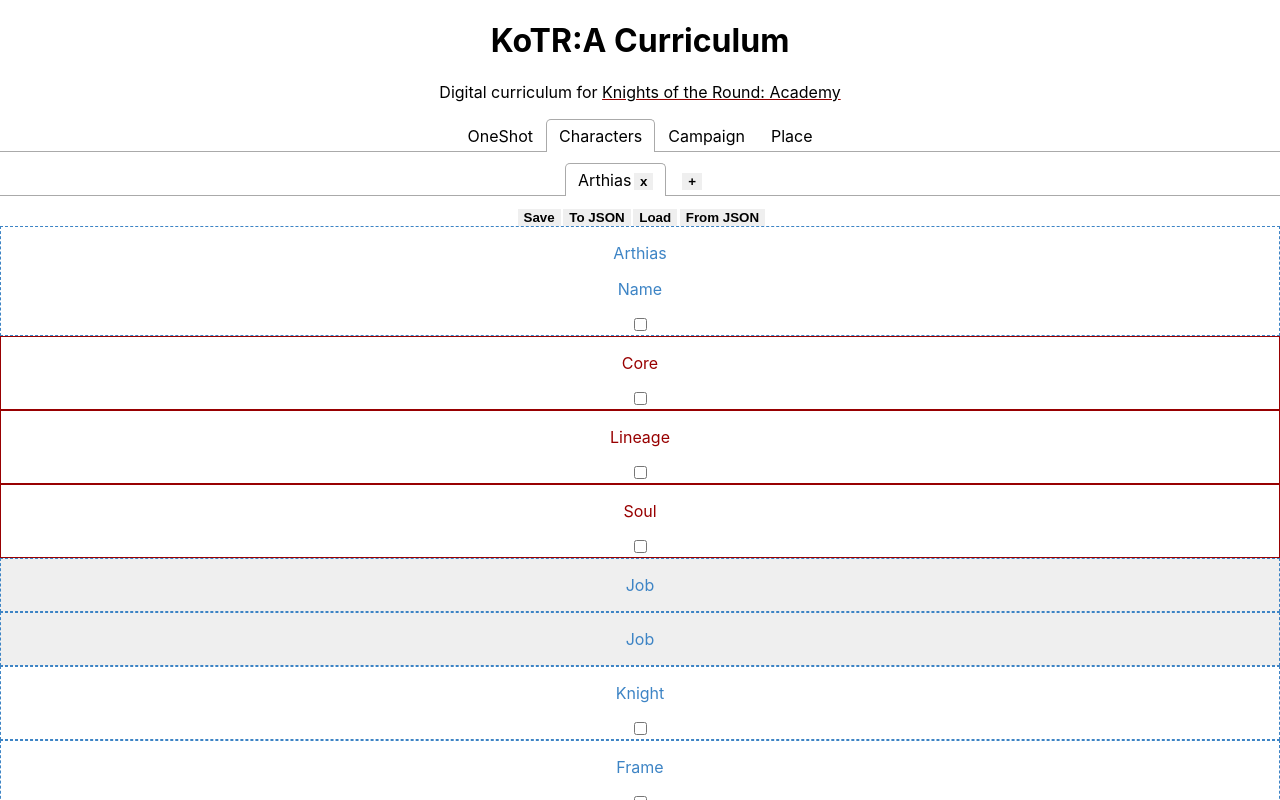
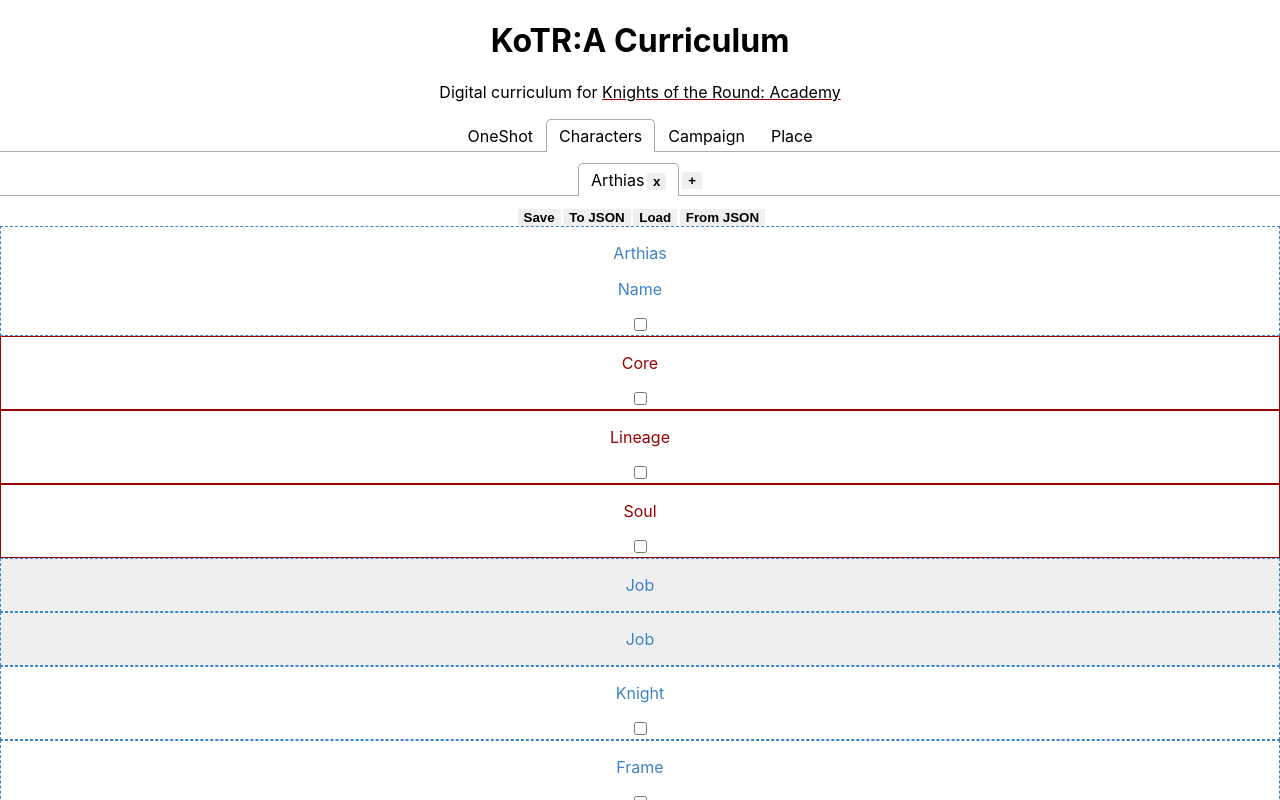
Before and after one commit to mirrorshot/kotra-sheets-react, a React (Create React App) app: page / in a window 1280 px wide. Both pictures are taken after a click on the tab "Characters". Shown: the top 800 px of the page. Built offline with nearby package versions, Linux system fonts and the light colour scheme.

Commit message:
Character tabs handling improved

```diff
--- a/src/tabs/Caracters.tsx
+++ b/src/tabs/Caracters.tsx
@@ -29,23 +29,24 @@ export default function Characters(props: CharactersProps) {
     return (
         <div>
             {visible
-                ? <Modal type={'text'} value={'Name'} action={'Create'} apply={addCharacter}
+                ? <Modal type={'text'}
+                         value={'Name'}
+                         action={'Create'}
+                         apply={addCharacter}
                          abort={() => commute(false)}/>
-                : <Tabs>
+                : null}
+            <Tabs>
                 <TabList>
                     {[...props.characters]
-                            .map((c, i) => <Tab>
+                        .map((c, i) => <Tab key={i}>
                             {c.name.value}
                             <button onClick={() => removeCharacter(i)}>x</button>
                         </Tab>)}
-                        <Tab>
                     <button onClick={createCharacter}>+</button>
-                        </Tab>
                 </TabList>
                 {[...props.characters]
-                        .map((c, i) => <TabPanel><Character key={i} sheet={c}/></TabPanel>)}
+                    .map((c, i) => <TabPanel key={i}><Character key={i} sheet={c}/></TabPanel>)}
             </Tabs>
-            }
         </div>
     );
 };
```
Lines whose indentation alone changed are shown as unchanged.
